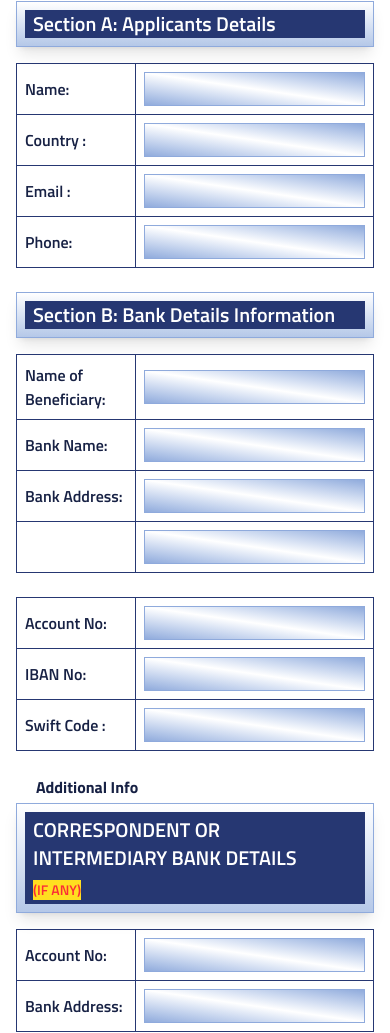
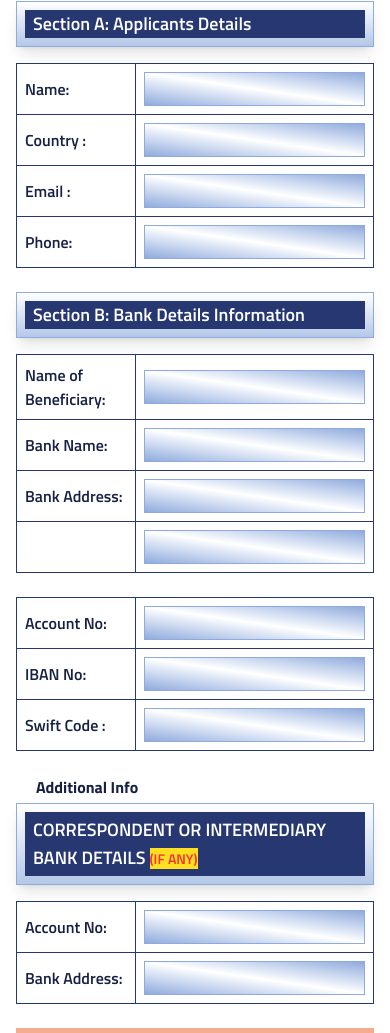
Before and after one commit to shafiqahmad81/saff-project, a website built with Vite: page index.html in a window 390 px wide. Shown: the part 128-1161 px from the top of the page. Built offline with nearby package versions, Linux system fonts and the light colour scheme.

Commit message:
update text

```diff
--- a/index.html
+++ b/index.html
@@ -130,7 +130,7 @@
           <h6 class="font-bold pl-5 pb-1">Additional Info</h6>
           <div class="border border-[#8FAADC] p-2 bg-linear-to-t from-[#B5C8E8] to-white shadow-lg">
             <div class="bg-blue">
-              <h3 class="text-white px-2 flex items-center gap-2 flex-wrap py-1">CORRESPONDENT OR INTERMEDIARY BANK DETAILS <span class="bg-yellow-300 text-red-500 text-sm sm:text-lg">(IF ANY)</span> </h3>
+              <h3 class="text-white px-2 md:flex items-center gap-2 flex-wrap py-1">CORRESPONDENT OR INTERMEDIARY BANK DETAILS <span class="bg-yellow-300 text-red-500 text-sm sm:text-lg">(IF ANY)</span> </h3>
             </div>
           </div>
           <form action="#" class="mt-4">
--- a/src/style.css
+++ b/src/style.css
@@ -40,7 +40,7 @@ body{
     }
 
     h3{
-        @apply text-xl md:text-2xl lg:text-3xl lg:leading-10 font-semibold text-body
+        @apply text-lg sm:text-xl md:text-2xl lg:text-3xl lg:leading-10 font-semibold text-body
     }
     h4{
         @apply text-lg md:text-xl lg:text-2xl text-body
```
